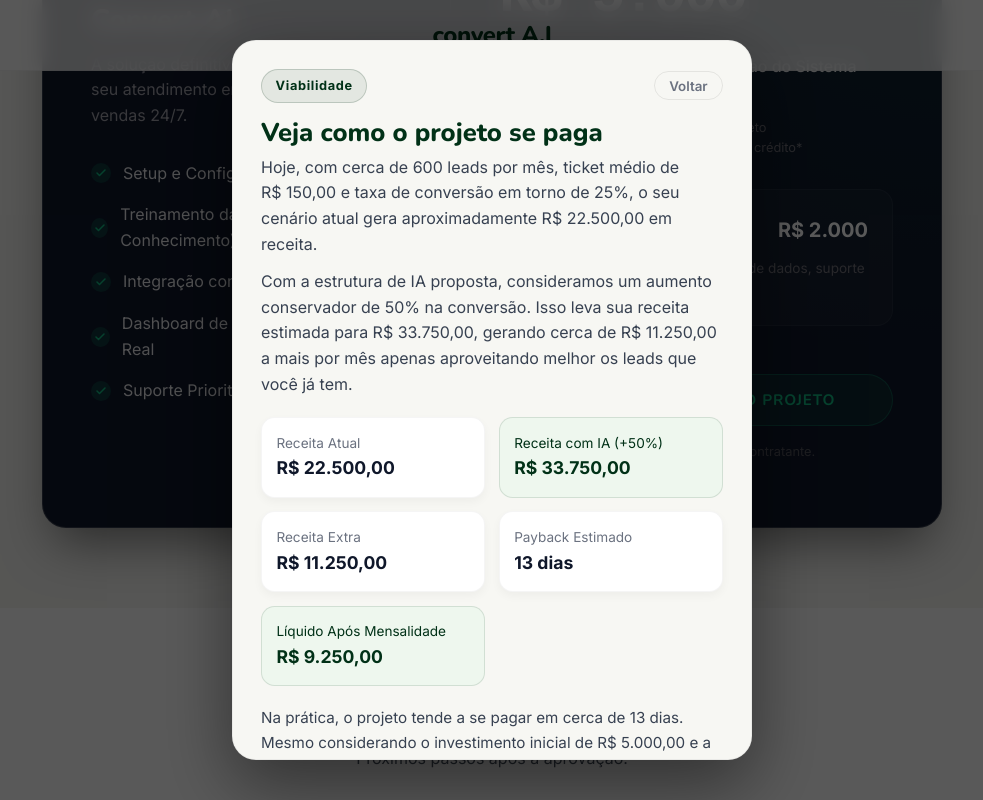
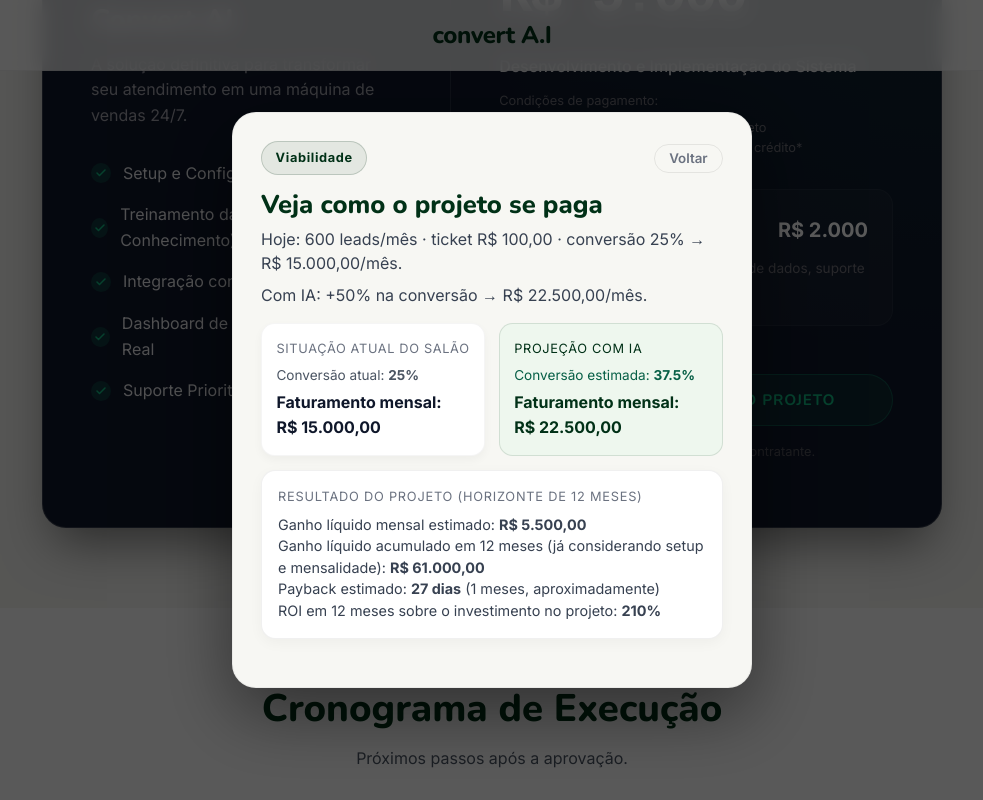
Before and after one commit to mateusolintof/SPA_Proposta_Comercial, a React (Vite) app: page / in a window 1280 px wide. Both pictures are taken after a click on the button "VEJA A VIABILIDADE DO PROJETO". Shown: the part 5001-5801 px from the top of the page, without its empty margins (148-1131 px from the left). Built offline with nearby package versions, Linux system fonts and the light colour scheme.

Commit message:
Ajusta viabilidade: ticket e texto conciso

```diff
--- a/src/components/Investment.jsx
+++ b/src/components/Investment.jsx
@@ -5,17 +5,26 @@ const Investment = () => {
 
     // Premissas da viabilidade
     const leads = 600;
-    const ticket = 150;
+    const ticket = 100;
     const currentConv = 25; // dentro do benchmark saudável 20–35%
     const upliftFactor = 1.5;
     const setupCost = 5000;
     const monthlyFee = 2000;
 
     const currentRevenue = leads * (currentConv / 100) * ticket;
-    const projectedRevenue = leads * ((currentConv * upliftFactor) / 100) * ticket;
+    const projectedConv = currentConv * upliftFactor;
+    const projectedRevenue = leads * (projectedConv / 100) * ticket;
     const extraRevenue = projectedRevenue - currentRevenue;
     const netAfterFee = extraRevenue - monthlyFee;
-    const paybackDays = Math.round((setupCost / extraRevenue) * 30);
+
+    // Payback considerando o ganho líquido mensal
+    const paybackMonths = netAfterFee > 0 ? setupCost / netAfterFee : Infinity;
+    const paybackDays = Math.round(paybackMonths * 30);
+
+    // Horizonte mínimo de 12 meses
+    const annualNetGain = netAfterFee * 12 - setupCost;
+    const totalInvestment = setupCost + monthlyFee * 12;
+    const annualRoi = totalInvestment > 0 ? (annualNetGain / totalInvestment) * 100 : 0;
 
     const currency = new Intl.NumberFormat('pt-BR', {
         style: 'currency',
@@ -201,43 +210,64 @@ const Investment = () => {
                         </div>
 
                         <h3 style={{ color: '#013117', marginBottom: '0.5rem', fontSize: '1.6rem' }}>Veja como o projeto se paga</h3>
-                        <p style={{ color: '#374151', marginBottom: '0.75rem', lineHeight: 1.6 }}>
-                            Hoje, com cerca de {leads} leads por mês, ticket médio de {currency.format(ticket)} e taxa de conversão em torno de {currentConv}%,
-                            o seu cenário atual gera aproximadamente {currency.format(currentRevenue)} em receita.
+                        <p style={{ color: '#374151', marginBottom: '0.5rem', lineHeight: 1.5 }}>
+                            Hoje: {leads} leads/mês · ticket {currency.format(ticket)} · conversão {currentConv}% → {currency.format(currentRevenue)}/mês.
                         </p>
-                        <p style={{ color: '#374151', marginBottom: '1.25rem', lineHeight: 1.6 }}>
-                            Com a estrutura de IA proposta, consideramos um aumento conservador de 50% na conversão. Isso leva sua receita estimada para
-                            {` `}{currency.format(projectedRevenue)}, gerando cerca de {currency.format(extraRevenue)} a mais por mês apenas aproveitando melhor os leads que você já tem.
+                        <p style={{ color: '#374151', marginBottom: '1rem', lineHeight: 1.5 }}>
+                            Com IA: +50% na conversão → {currency.format(projectedRevenue)}/mês.
                         </p>
 
-                        <div style={{ display: 'grid', gap: '0.85rem', gridTemplateColumns: 'repeat(auto-fit, minmax(150px, 1fr))', marginBottom: '1.25rem' }}>
-                            <div style={{ padding: '0.9rem', borderRadius: '0.85rem', background: '#ffffff', border: '1px solid rgba(0,0,0,0.04)', boxShadow: '0 4px 10px rgba(0,0,0,0.04)' }}>
-                                <div style={{ fontSize: '0.85rem', color: '#6b7280' }}>Receita Atual</div>
-                                <div style={{ fontWeight: 700, color: '#0f172a', fontSize: '1.1rem' }}>{currency.format(currentRevenue)}</div>
+                        <div style={{ display: 'grid', gap: '0.85rem', marginBottom: '1.25rem' }}>
+                            <div
+                                style={{
+                                    display: 'grid',
+                                    gap: '0.85rem',
+                                    gridTemplateColumns: 'repeat(auto-fit, minmax(200px, 1fr))'
+                                }}
+                            >
+                                {/* Situação atual */}
+                                <div style={{ padding: '0.9rem', borderRadius: '0.85rem', background: '#ffffff', border: '1px solid rgba(0,0,0,0.04)', boxShadow: '0 4px 10px rgba(0,0,0,0.04)' }}>
+                                    <div style={{ fontSize: '0.8rem', color: '#6b7280', textTransform: 'uppercase', letterSpacing: '0.05em', marginBottom: '0.35rem' }}>
+                                        Situação atual do salão
+                                    </div>
+                                    <div style={{ fontSize: '0.85rem', color: '#4b5563', marginBottom: '0.2rem' }}>
+                                        Conversão atual: <strong>{currentConv}%</strong>
+                                    </div>
+                                    <div style={{ fontWeight: 700, color: '#0f172a', fontSize: '1rem' }}>
+                                        Faturamento mensal: {currency.format(currentRevenue)}
+                                    </div>
+                                </div>
+
+                                {/* Projeção com IA */}
+                                <div style={{ padding: '0.9rem', borderRadius: '0.85rem', background: '#eef7ee', border: '1px solid rgba(1,49,23,0.12)' }}>
+                                    <div style={{ fontSize: '0.8rem', color: '#013117', textTransform: 'uppercase', letterSpacing: '0.05em', marginBottom: '0.35rem' }}>
+                                        Projeção com IA
+                                    </div>
+                                    <div style={{ fontSize: '0.85rem', color: '#065f46', marginBottom: '0.2rem' }}>
+                                        Conversão estimada: <strong>{projectedConv}%</strong>
+                                    </div>
+                                    <div style={{ fontWeight: 800, color: '#013117', fontSize: '1rem' }}>
+                                        Faturamento mensal: {currency.format(projectedRevenue)}
+                                    </div>
+                                </div>
                             </div>
-                            <div style={{ padding: '0.9rem', borderRadius: '0.85rem', background: '#eef7ee', border: '1px solid rgba(1,49,23,0.12)' }}>
-                                <div style={{ fontSize: '0.85rem', color: '#013117' }}>Receita com IA (+50%)</div>
-                                <div style={{ fontWeight: 800, color: '#013117', fontSize: '1.1rem' }}>{currency.format(projectedRevenue)}</div>
+
+                            {/* Resultado do projeto */}
+                            <div style={{ padding: '1rem', borderRadius: '0.9rem', background: '#ffffff', border: '1px solid rgba(0,0,0,0.06)', boxShadow: '0 4px 14px rgba(0,0,0,0.04)' }}>
+                                <div style={{ fontSize: '0.8rem', color: '#6b7280', textTransform: 'uppercase', letterSpacing: '0.06em', marginBottom: '0.4rem' }}>
+                                    Resultado do projeto (horizonte de 12 meses)
+                                </div>
+                                <div style={{ fontSize: '0.9rem', color: '#374151', lineHeight: 1.5 }}>
+                                    Ganho líquido mensal estimado: <strong>{currency.format(netAfterFee)}</strong>
+                                    <br />
+                                    Ganho líquido acumulado em 12 meses (já considerando setup e mensalidade):{' '}
+                                    <strong>{currency.format(annualNetGain)}</strong>
+                                    <br />
+                                    Payback estimado: <strong>{paybackDays} dias</strong> ({Math.ceil(paybackMonths)} meses, aproximadamente)
+                                    <br />
+                                    ROI em 12 meses sobre o investimento no projeto: <strong>{annualRoi.toFixed(0)}%</strong>
+                                </div>
                             </div>
-                            <div style={{ padding: '0.9rem', borderRadius: '0.85rem', background: '#ffffff', border: '1px solid rgba(0,0,0,0.04)', boxShadow: '0 4px 10px rgba(0,0,0,0.04)' }}>
-                                <div style={{ fontSize: '0.85rem', color: '#6b7280' }}>Receita Extra</div>
-                                <div style={{ fontWeight: 700, color: '#0f172a', fontSize: '1.1rem' }}>{currency.format(extraRevenue)}</div>
-                            </div>
-                            <div style={{ padding: '0.9rem', borderRadius: '0.85rem', background: '#ffffff', border: '1px solid rgba(0,0,0,0.04)', boxShadow: '0 4px 10px rgba(0,0,0,0.04)' }}>
-                                <div style={{ fontSize: '0.85rem', color: '#6b7280' }}>Payback Estimado</div>
-                                <div style={{ fontWeight: 700, color: '#0f172a', fontSize: '1.1rem' }}>{paybackDays} dias</div>
-                            </div>
-                            <div style={{ padding: '0.9rem', borderRadius: '0.85rem', background: '#eef7ee', border: '1px solid rgba(1,49,23,0.12)' }}>
-                                <div style={{ fontSize: '0.85rem', color: '#013117' }}>Líquido Após Mensalidade</div>
-                                <div style={{ fontWeight: 800, color: '#013117', fontSize: '1.1rem' }}>{currency.format(netAfterFee)}</div>
-                            </div>
-                        </div>
-
-                        <div style={{ color: '#374151', fontSize: '0.95rem', lineHeight: 1.6 }}>
-                            Na prática, o projeto tende a se pagar em cerca de {paybackDays} dias. Mesmo considerando o investimento inicial de
-                            {` `}{currency.format(setupCost)} e a mensalidade de {currency.format(monthlyFee)}, o ganho líquido estimado fica em torno de
-                            {` `}{currency.format(netAfterFee)} por mês apenas pelo aumento de conversão — sem contar a economia de substituir uma atendente
-                            comercial de {currency.format(monthlyFee)}.
                         </div>
                     </div>
                 </div>
```
